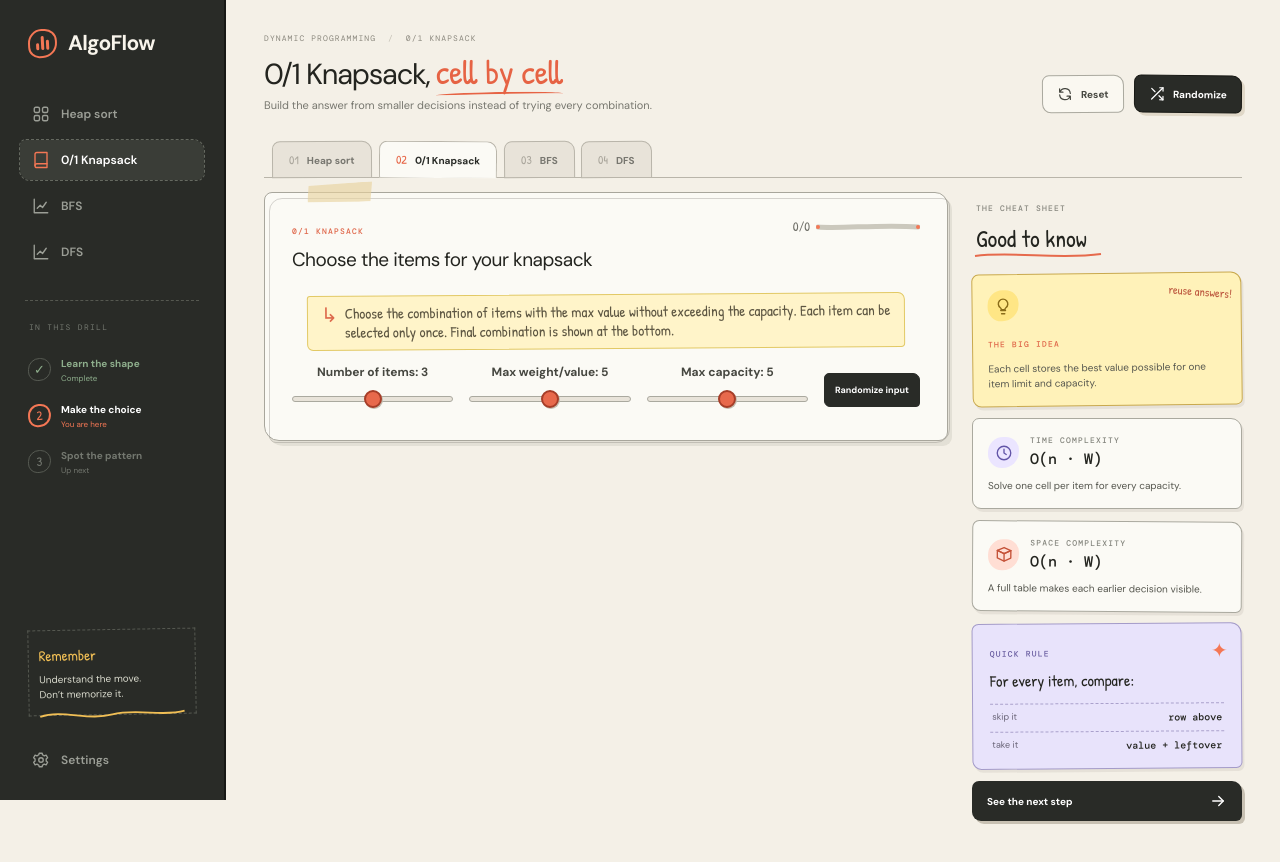
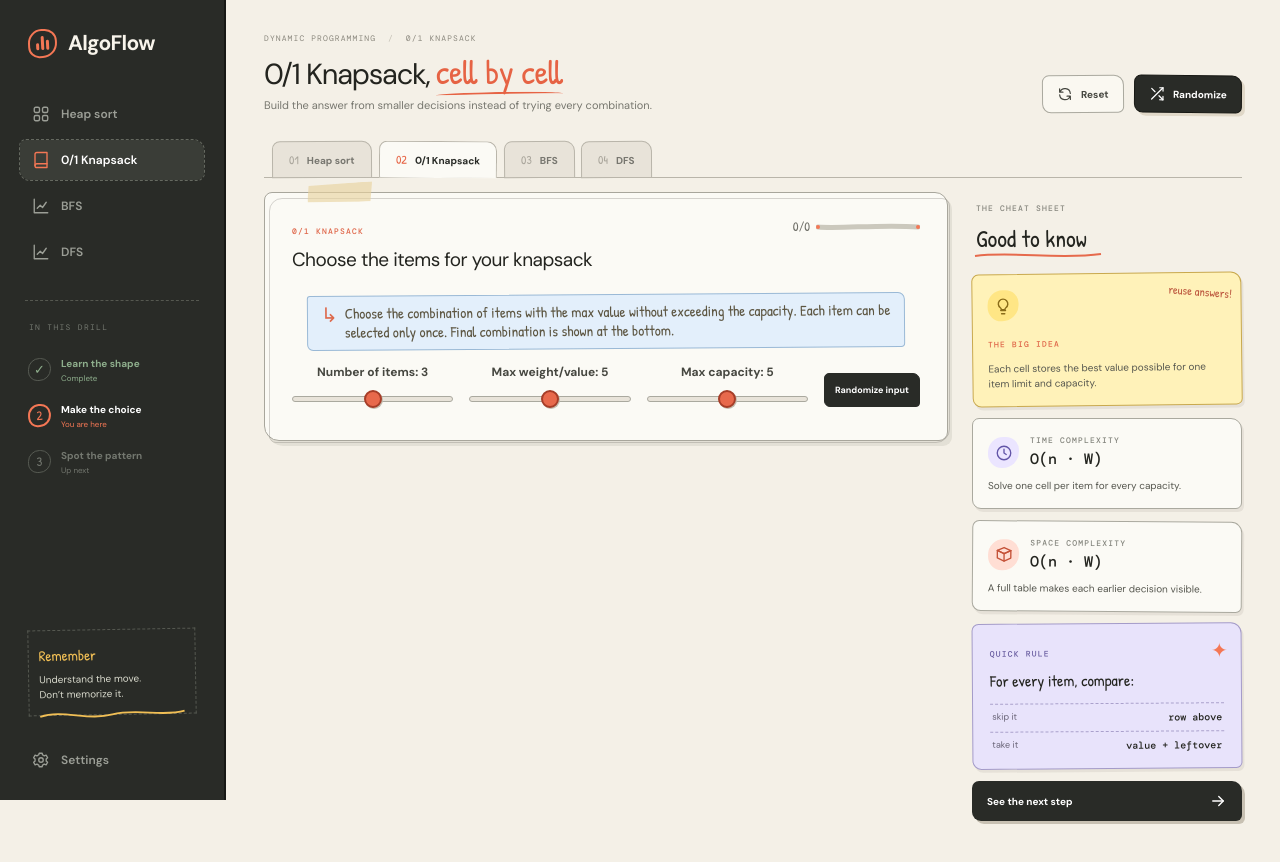
Before and after one commit to teflonhipster66/CSCI_4050_Project, a Next.js app in the folder algoflow/: page /knapsack in a window 1280 px wide. Built offline with nearby package versions, Linux system fonts and the light colour scheme.

Commit message:
coloring changes

```diff
--- a/algoflow/src/app/index.css
+++ b/algoflow/src/app/index.css
@@ -115,7 +115,7 @@ h1 em::after { content: ""; position: absolute; left: 0; right: 0; bottom: -2px;
 .knapsack-cell-content > input { width: 100%; height: 100%; padding: 0; border: 0; background: transparent; color: inherit; font: inherit; text-align: center; }
 .knapsack-value-table input:focus { outline: none; }
 .knapsack-value-table td:focus-within { outline: 2px solid #df7958; outline-offset: -2px; }
-.knapsack-value-table .knapsack-current-cell { background: #e0f3e8; box-shadow: inset 0 0 0 2px #43846a; }
+.knapsack-value-table .knapsack-current-cell { background: #fce4bb; box-shadow: inset 0 0 0 2px #df9a45; }
 .knapsack-trace { display: grid; gap: 8px; margin-top: 18px; font-size: 13px; }
 .knapsack-trace h3 { margin: 0; font-size: 16px; }
 .knapsack-trace p { margin: 0; }
--- a/algoflow/src/app/knapsack/page.tsx
+++ b/algoflow/src/app/knapsack/page.tsx
@@ -82,7 +82,7 @@ export default function KnapsackPage() {
           titleId="knapsack-input-title"
           progress={`${solvedValues.length}/${totalCells}`}
         />
-        <div className="instruction-note">
+        <div className="instruction-note blue-note">
           <span className="note-arrow" aria-hidden="true">↳</span>
           <p>Choose the combination of items with the max value without exceeding the capacity. Each item can be selected only once.
             Final combination is shown at the bottom.
--- a/algoflow/src/components/study-ui.tsx
+++ b/algoflow/src/components/study-ui.tsx
@@ -2,7 +2,7 @@ export type Topic = "heap" | "bfs" | "dfs" | "knapsack";
 
 export function PredictionNote({ instructions, awaitingPrediction }: { instructions: string; awaitingPrediction: boolean }) {
   return (
-    <div className="instruction-note blue-note">
+    <div className="instruction-note green-note">
       <span className="note-arrow">↳</span>
       <p style={{ display: "grid" }}>
         <span aria-hidden="true" style={{ gridArea: "1 / 1", visibility: "hidden" }}>{instructions}</span>
```
